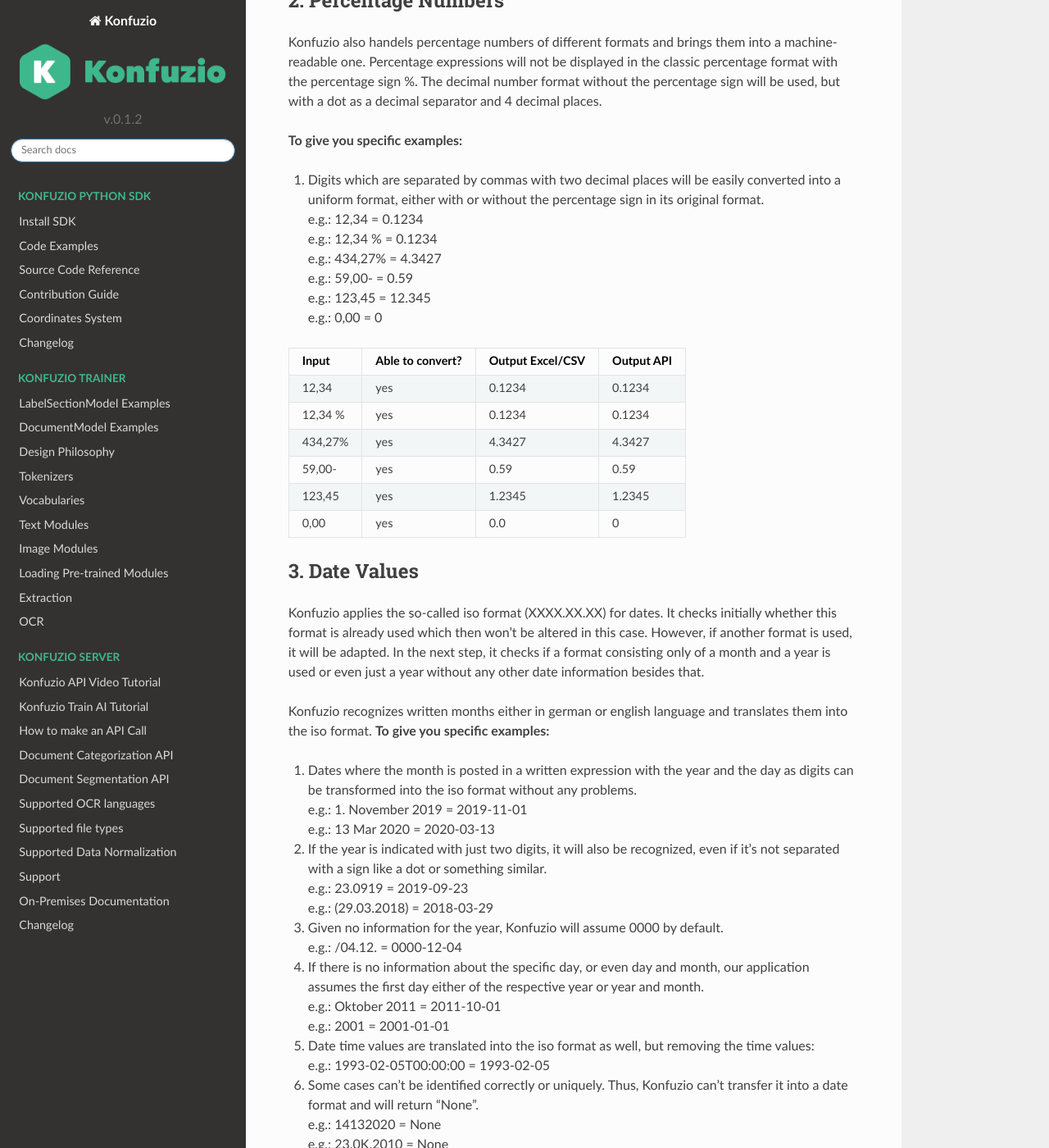
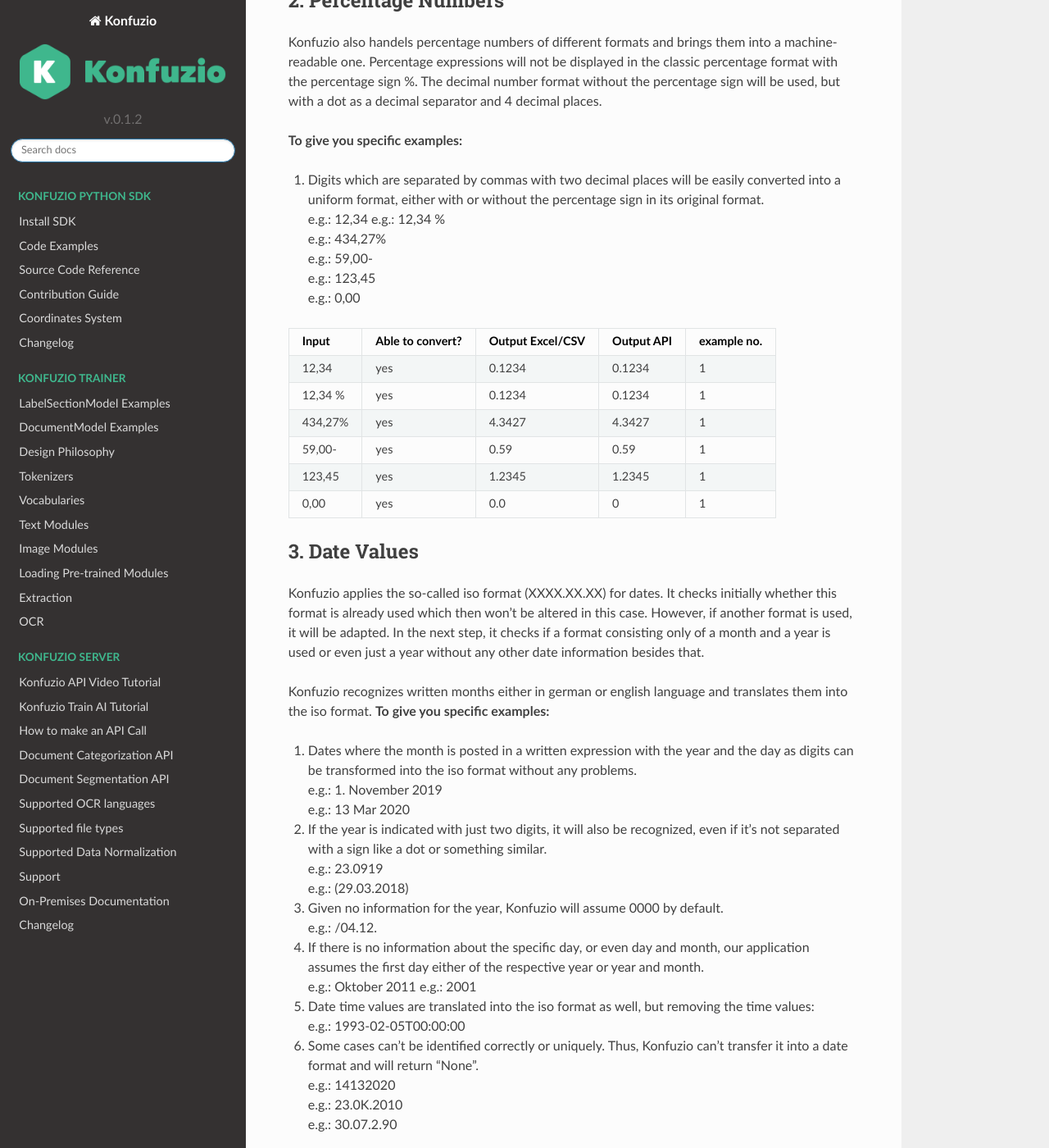
Before and after one commit to konfuzio-ai/konfuzio-sdk, a Sphinx documentation site: the page built from docs/web/Normalization_doc_v0.2.md, in a window 1280 px wide and 1400 px high, scrolled down 2219 px. Shown: the whole window at 82% size. Built offline with Sphinx 7.4.7 and the Read the Docs theme 2.0.0, drawn with Linux system fonts in a browser that asks for light colours; some of the changed text lies outside the part shown.

Commit message:
Update Normalization_doc_v0.2.md

```diff
--- a/docs/web/Normalization_doc_v0.2.md
+++ b/docs/web/Normalization_doc_v0.2.md
@@ -50,7 +50,7 @@
 e.g.: StringThatIncludesNIL
 
 
-| Input      | Able to convert?     | Output Excel/CSV | Output API | example |
+| Input      | Able to convert?     | Output Excel/CSV | Output API | example no.|
 | :-------------: | :----------: | :-----------: | :-----------: |:-----------:|
 |  -,- | yes   | 0.0    | 0| 1 |
 |  59,00- | yes   | -59.0    | -59 |2|
@@ -77,22 +77,22 @@
 
 **To give you specific examples:**
 1) Digits which are separated by commas with two decimal places will be easily converted into a uniform format, either with or without the percentage sign in its original format.
-e.g.: 12,34 = 0.1234
-e.g.: 12,34 % = 0.1234
-e.g.: 434,27% = 4.3427
-e.g.: 59,00- = 0.59
-e.g.: 123,45 = 12.345
-e.g.: 0,00 = 0
+e.g.: 12,34
+e.g.: 12,34 %
+e.g.: 434,27%
+e.g.: 59,00-
+e.g.: 123,45
+e.g.: 0,00
 
 
-| Input      | Able to convert?     | Output Excel/CSV | Output API |
-| :-------------: | :----------: | :-----------: | :-----------: |
-|  12,34 | yes   | 0.1234    | 0.1234 |
-|  12,34 % | yes   | 0.1234    | 0.1234 |
-|  434,27% | yes   | 4.3427  | 4.3427 |
-|  59,00- | yes   | 0.59  | 0.59 |
-|  123,45 | yes   | 1.2345  | 1.2345 |
-|  0,00 | yes   | 0.0    | 0 |
+| Input      | Able to convert?     | Output Excel/CSV | Output API | example no. |
+| :-------------: | :----------: | :-----------: | :-----------: |:-----------: |
+|  12,34 | yes   | 0.1234    | 0.1234 | 1 |
+|  12,34 % | yes   | 0.1234    | 0.1234 | 1 |
+|  434,27% | yes   | 4.3427  | 4.3427 | 1|
+|  59,00- | yes   | 0.59  | 0.59 | 1|
+|  123,45 | yes   | 1.2345  | 1.2345 | 1|
+|  0,00 | yes   | 0.0    | 0 | 1|
 
 
 ### 3. Date Values
@@ -104,42 +104,42 @@
 
 **To give you specific examples:**
 1) Dates where the month is posted in a written expression with the year and the day as digits can be transformed into the iso format without any problems.
-e.g.: 1. November 2019 = 2019-11-01
-e.g.: 13 Mar 2020 = 2020-03-13
+e.g.: 1. November 2019
+e.g.: 13 Mar 2020
 
 2) If the year is indicated with just two digits, it will also be recognized, even if it's not separated with a sign like a dot or something similar.
-e.g.: 23.0919 = 2019-09-23
-e.g.: (29.03.2018) = 2018-03-29
+e.g.: 23.0919
+e.g.: (29.03.2018)
 
 3) Given no information for the year, Konfuzio will assume 0000 by default.
-e.g.: /04.12. = 0000-12-04
+e.g.: /04.12.
 
 4) If there is no information about the specific day, or even day and month, our application assumes the first day either of the respective year or year and month.
-e.g.: Oktober 2011 = 2011-10-01
-e.g.: 2001 = 2001-01-01
+e.g.: Oktober 2011
+e.g.: 2001
 
 5) Date time values are translated into the iso format as well, but removing the time values:
-e.g.: 1993-02-05T00:00:00 = 1993-02-05
+e.g.: 1993-02-05T00:00:00
 
 6) Some cases can't be identified correctly or uniquely. Thus, Konfuzio can't transfer it into a date format and will return "None".
-e.g.: 14132020 = None
-e.g.: 23.0K.2010 = None
-e.g.: 30.07.2.90 = None
+e.g.: 14132020
+e.g.: 23.0K.2010
+e.g.: 30.07.2.90
 
 
-| Input      | Able to convert?     | Output Excel/CSV | Output API |
-| :-------------: | :----------: | :-----------: | :-----------: |
-|  1. November 2019 | yes   | 2019-11-01   | 2019-11-01 |
-|  13 Mar 2020 | yes   | 2020-03-13    | 2020-03-13 |
-|  23.0919 | yes   | 2019-09-23    | 2019-09-23 |
-|  (29.03.2018) | yes   | 2018-03-29    | 2018-03-29 |
-|  /04.12. | yes   | 0000-12-04    | 0000-12-04 |
-|  Oktober 2011 | yes   | 2011-10-01    | 2011-10-01 |
-|  2001 | yes   | 2001-01-01    | 2001-01-01 |
-|  1993-02-05T00:00:00| yes  | 1993-02-05  | 1993-02-05 |
-|  14132020 | no   | None    | null |
-|  23.0K.2010 | no   | None  | null |
-|  30.07.2.90 | no   | None  | null |
+| Input      | Able to convert?     | Output Excel/CSV | Output API | example no. |
+| :-------------: | :----------: | :-----------: | :-----------: | :-----------: |
+|  1. November 2019 | yes   | 2019-11-01   | 2019-11-01 | 1|
+|  13 Mar 2020 | yes   | 2020-03-13    | 2020-03-13 | 1 |
+|  23.0919 | yes   | 2019-09-23    | 2019-09-23 | 2|
+|  (29.03.2018) | yes   | 2018-03-29    | 2018-03-29 | 2|
+|  /04.12. | yes   | 0000-12-04    | 0000-12-04 | 3 |
+|  Oktober 2011 | yes   | 2011-10-01    | 2011-10-01 | 4|
+|  2001 | yes   | 2001-01-01    | 2001-01-01 |  4 |
+|  1993-02-05T00:00:00| yes  | 1993-02-05  | 1993-02-05 |5 |
+|  14132020 | no   | None    | null | 6 |
+|  23.0K.2010 | no   | None  | null | 6 |
+|  30.07.2.90 | no   | None  | null | 6 |
 
 
 ### 4. Boolean values
```
